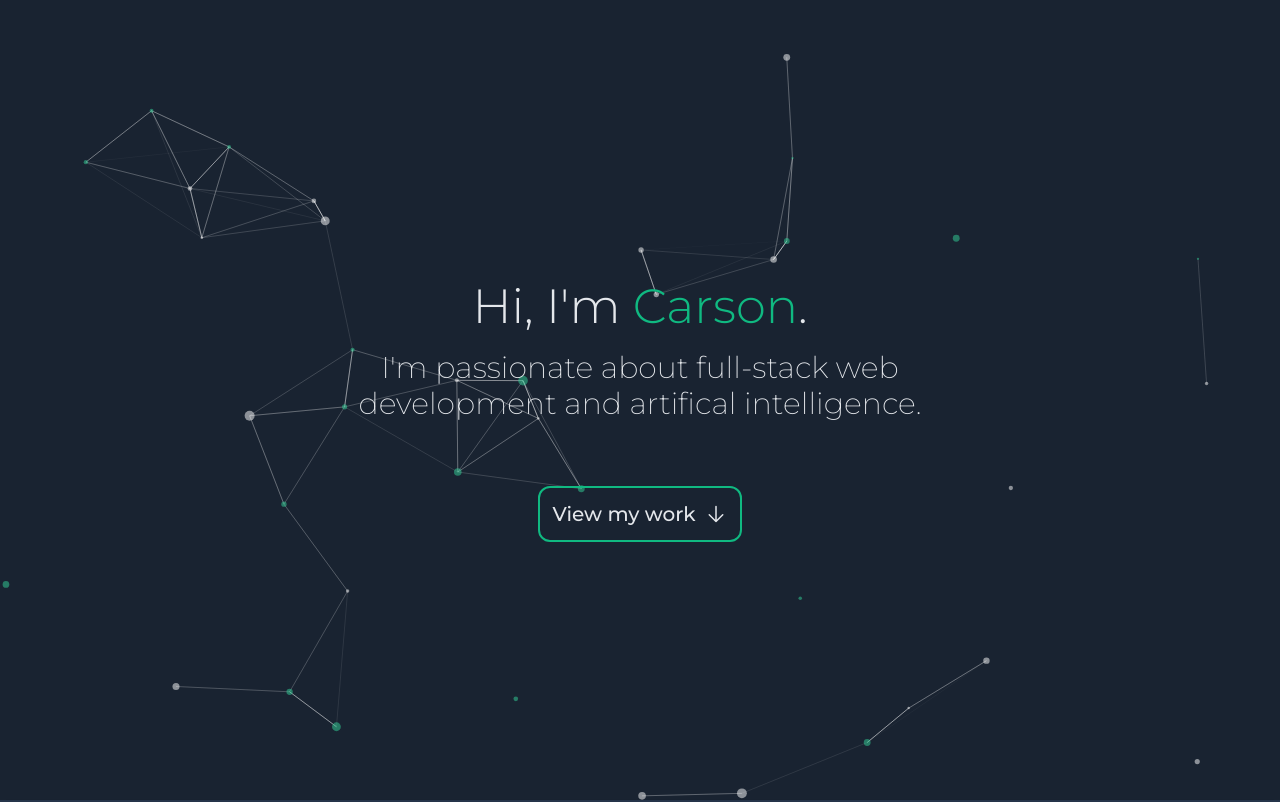
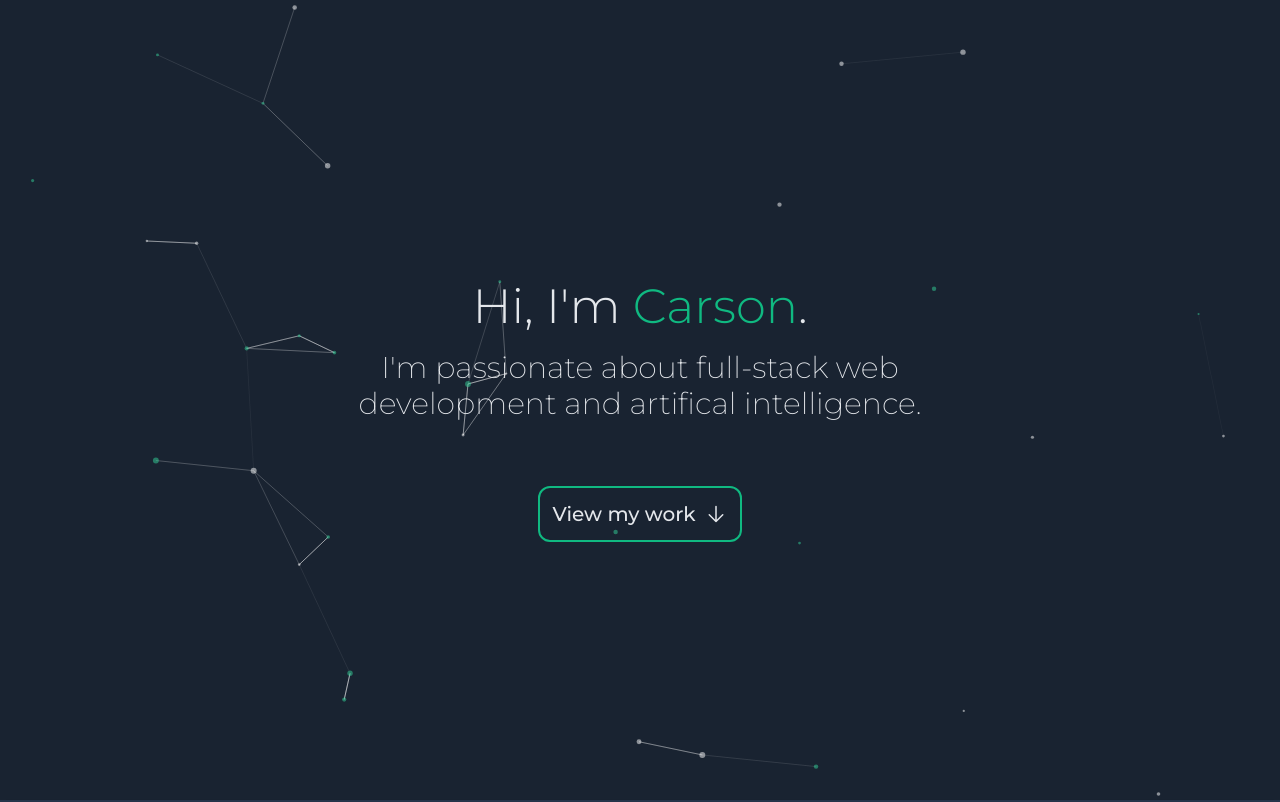
Before and after one commit to carsonmdd/portfolio, a Next.js app: page / in a window 1280 px wide. Shown: the top 802 px of the page. Built offline with nearby package versions, Linux system fonts and the light colour scheme.

Commit message:
adjust particle bg

```diff
--- a/app/components/ParticlesBackground.jsx
+++ b/app/components/ParticlesBackground.jsx
@@ -60,7 +60,7 @@ const ParticlesBackground = () => {
 				},
 				links: {
 					color: "#ffffff",
-					distance: 150,
+					distance: 130,
 					enable: true,
 					opacity: 0.5,
 					width: 1,
@@ -72,14 +72,14 @@ const ParticlesBackground = () => {
 						default: "bounce",
 					},
 					random: false,
-					speed: 0.7,
+					speed: 0.4,
 					straight: false,
 				},
 				number: {
 					density: {
 						enable: true,
 					},
-					value: 80,
+					value: 70,
 				},
 				opacity: {
 					value: 0.5,
@@ -88,7 +88,7 @@ const ParticlesBackground = () => {
 					type: "circle",
 				},
 				size: {
-					value: { min: 1, max: 5 },
+					value: { min: 1, max: 3 },
 				},
 			},
 			detectRetina: true,
```
